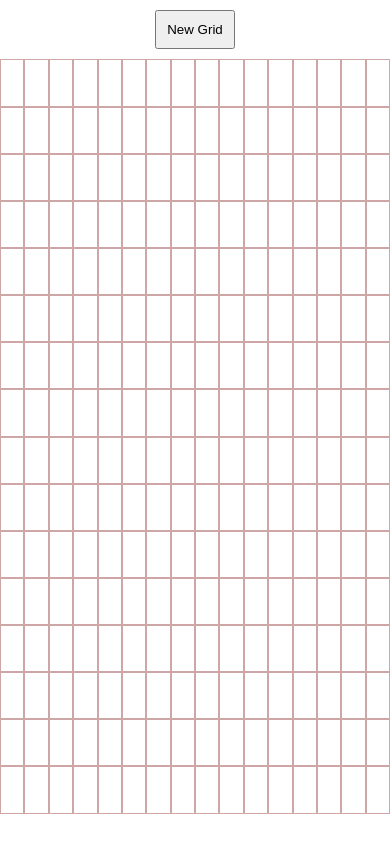
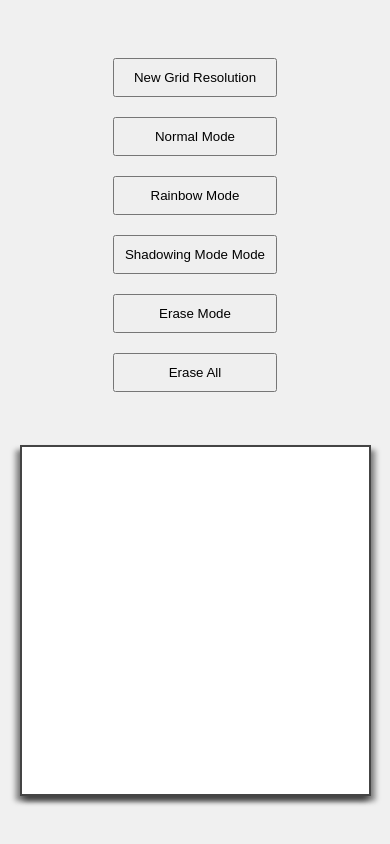
Before and after one commit to MelboucyMalak/Sketchpad, a plain HTML site: page index.html in a window 390 px wide. Drawn offline with Linux system fonts and the light colour scheme.

Commit message:
Fix overflow and responsive problem by adding aspect-ratio: 1 / 1 to the container
Added other buttons:
-Normal mode as a black color instead of the rainbow brush by default
-Shadowing mode
-erase and erase all

Fix mode switching by adding a "mode" variable so the that the listener added depends on it

```diff
--- a/index.html
+++ b/index.html
@@ -7,9 +7,15 @@
     <link rel="stylesheet" href="styles.css">
 </head>
 <body>
-    <button>New Grid</button>
-    <div class="container">
+    <div class="buttons">
+        <button id="new">New Grid Resolution</button>
+        <button id="normal">Normal Mode</button>
+        <button id="rainbow">Rainbow Mode</button>
+        <button id="dark">Shadowing Mode Mode</button>
+        <button id="erase">Erase Mode</button>
+        <button id="eraseAll">Erase All</button>
     </div>
+    <div class="container"></div>
     <script src="js.js"></script>
 </body>
 </html>
--- a/js.js
+++ b/js.js
@@ -1,6 +1,60 @@
-const btn=document.querySelector("button")
-btn.addEventListener("click",()=>{
-    let resolution=''
+let resolution=16
+let mode='draw'
+let pixels=[]
+let color=""
+const div=document.querySelector(".container")
+generateGrid(16)
+
+function generateGrid(resolution){
+    div.innerHTML=""
+    for(let i=1;i<=resolution;i++){
+        const child=document.createElement("div")
+        child.classList.add("child")
+        div.appendChild(child)
+        for(let j=1;j<=resolution;j++){
+            const grandChild=document.createElement("div")
+            child.appendChild(grandChild)
+            grandChild.classList.add("pixel")
+        }
+    }
+
+    pixels=document.querySelectorAll(".pixel")
+    pixels.forEach(pixel => {
+        pixel.addEventListener("mouseover",(e)=>{
+            switch (mode){
+                case "rainbow":
+                    color=`rgb(${rand()},${rand()},${rand()})`
+                    e.target.style.backgroundColor=color
+                    break;
+                case "erase":
+                    e.target.style.backgroundColor="white"
+                    break;
+                case "darken":
+                    color = window.getComputedStyle(e.target).backgroundColor;
+                    if(color==="rgba(0, 0, 0, 0)"){color="rgb(255, 255, 255)"}
+                    color = color.replace("rgb(", "").replace(")", "");
+                    let parts = color.split(",");
+
+                    let r = Number(parts[0].trim());
+                    let g = Number(parts[1].trim());
+                    let b = Number(parts[2].trim());
+
+                    const newR = Math.max(0, Math.floor(r - r * 0.1));
+                    const newG = Math.max(0, Math.floor(g - g * 0.1));
+                    const newB = Math.max(0, Math.floor(b - b * 0.1));
+
+                    e.target.style.backgroundColor=`rgb(${newR}, ${newG}, ${newB})`;
+                    break;
+                case "draw":
+                    e.target.style.backgroundColor="black"
+                    break;
+            }
+        })
+    })
+}
+
+const btnNew=document.querySelector("#new")
+btnNew.addEventListener("click",()=>{
     while(true){
     let input= prompt("How many square per side? (doen't exceed 100)")
     if(input===null){return}
@@ -11,36 +65,20 @@ btn.addEventListener("click",()=>{
     generateGrid(resolution)
 })
 
+const btnNormal=document.querySelector("#normal")
+btnNormal.addEventListener("click",()=>{mode="draw"})
 
-function generateGrid(resolution){
-    div.innerHTML=""
-    for(let i=1;i<=resolution;i++){
-        const child=document.createElement("div")
-        child.classList.add("child")
-        div.appendChild(child)
-        child.style.display="flex"
-        for(let j=1;j<=resolution;j++){
-            const grandChild=document.createElement("div")
-            child.appendChild(grandChild)
-            grandChild.classList.add("pixel")
-        }
-    }
-    const pixels=document.querySelectorAll(".pixel")
-    pixels.forEach(pixel => {
-        pixel.addEventListener("mouseover",(e)=>{
-            let color=e.target.style.backgroundColor=`rgb(${rand()},${rand()},${rand()})`
-            e.target.style.backgroundColor=color
-            e.target.style.borderColor=color
-        })
-    });
-}
+const btnDark=document.querySelector("#dark")
+btnDark.addEventListener("click",()=>{mode='darken'})
 
+const btnRnbw=document.querySelector("#rainbow")
+btnRnbw.addEventListener("click",()=>{mode='rainbow'})
 
+const btnErase=document.querySelector("#erase")
+btnErase.addEventListener("click",()=>{mode='erase'})
 
-const div=document.querySelector(".container")
-
-
-generateGrid(16)
+const btnEraseAll=document.querySelector("#eraseAll")
+btnEraseAll.addEventListener("click",()=> generateGrid(resolution))
 
 function rand(){
     return Math.floor(Math.random()*256+1)
--- a/styles.css
+++ b/styles.css
@@ -1,12 +1,26 @@
+* {
+  box-sizing: border-box;
+  margin: 0;
+  padding: 0;
+}
+
 body {
   margin: 0;
-  padding: 0;
   box-sizing: border-box;
   display: flex;
+  align-items: center;
+  justify-content: center;
+  flex-wrap: wrap;
+  min-height: 100vh;
+  padding: 2rem;
+  background-color: #f0f0f0;
+  gap: 10px;
+}
+
+.buttons{
+  display: flex;
   flex-direction: column;
-  align-items: center;
-  justify-content: flex-start;
-  height: 100vh;
+
 }
 
 button {
@@ -15,19 +29,28 @@ button {
 }
 
 .container {
-  flex: 1;
-  display: grid;
-  width: 100vmin; /* or 100vmin to use full screen */
-  height: 100vmin;
-  margin-bottom: 32px;
+  display: flex;
+  flex-direction: column;
+  width: 90vmin; /* square but with margin */
+  height: 90vmin;
+  max-width: 600px;
+  max-height: 600px;
+  aspect-ratio: 1 / 1;
+  border: 2px solid #444;
+  background-color: #fff;
+  box-shadow: 0  5px 5px rgba(7, 7, 7, 0.363),
+              5px  5px 5px rgba(7, 7, 7, 0.363),
+              -5px  5px 5px rgba(7, 7, 7, 0.363);
+
 }
 
 .child {
-  display: contents; /* flatten child so all .pixel go into the grid */
+  display: flex;
+  flex: 1;
+  width: 100%;
 }
 
 .pixel {
-  border: 1px solid #cfa6a6;
-  width: 100%;
-  height: 100%;
+  flex: 1;
+  aspect-ratio: 1 / 1;
 }
```
